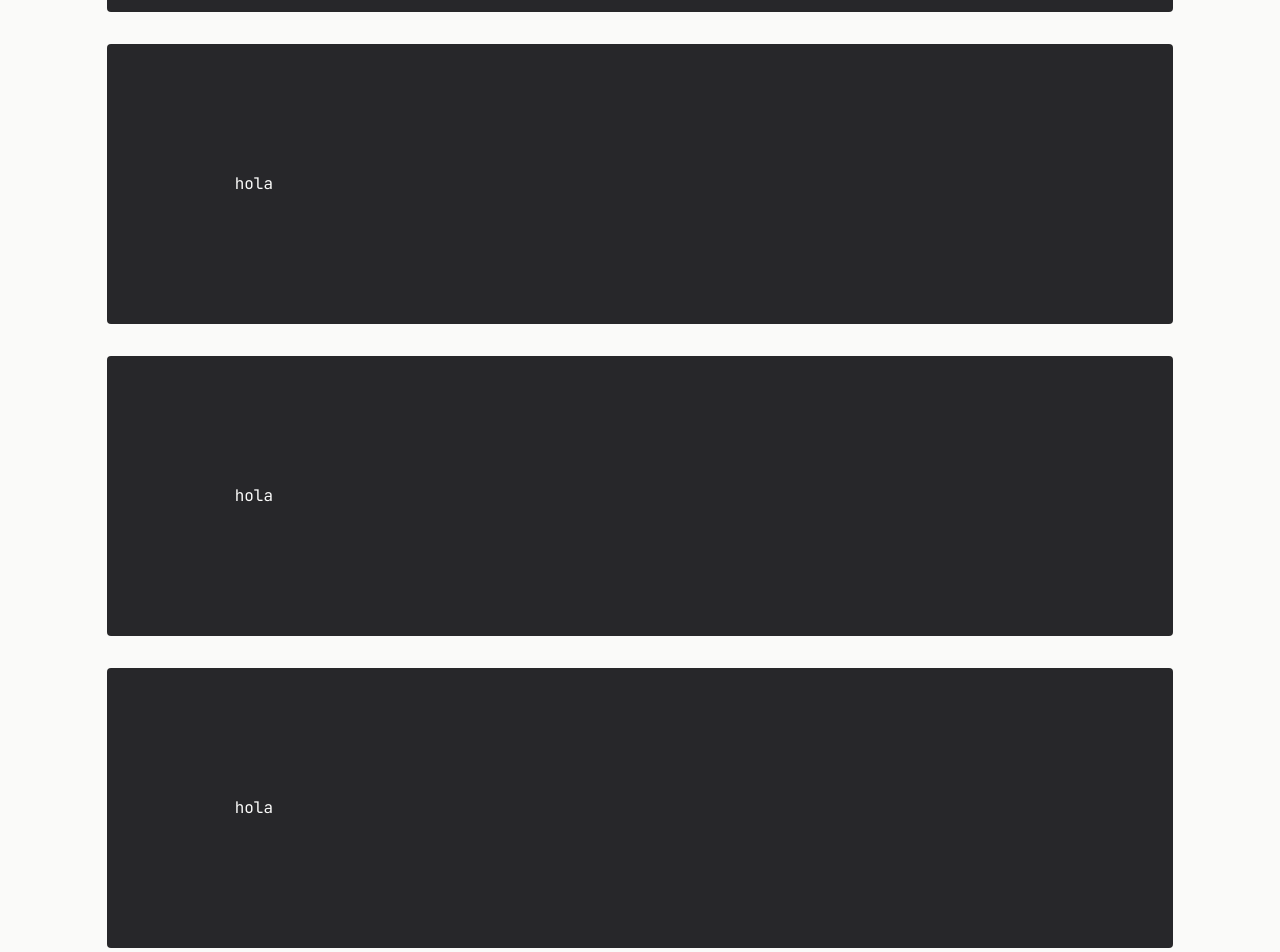
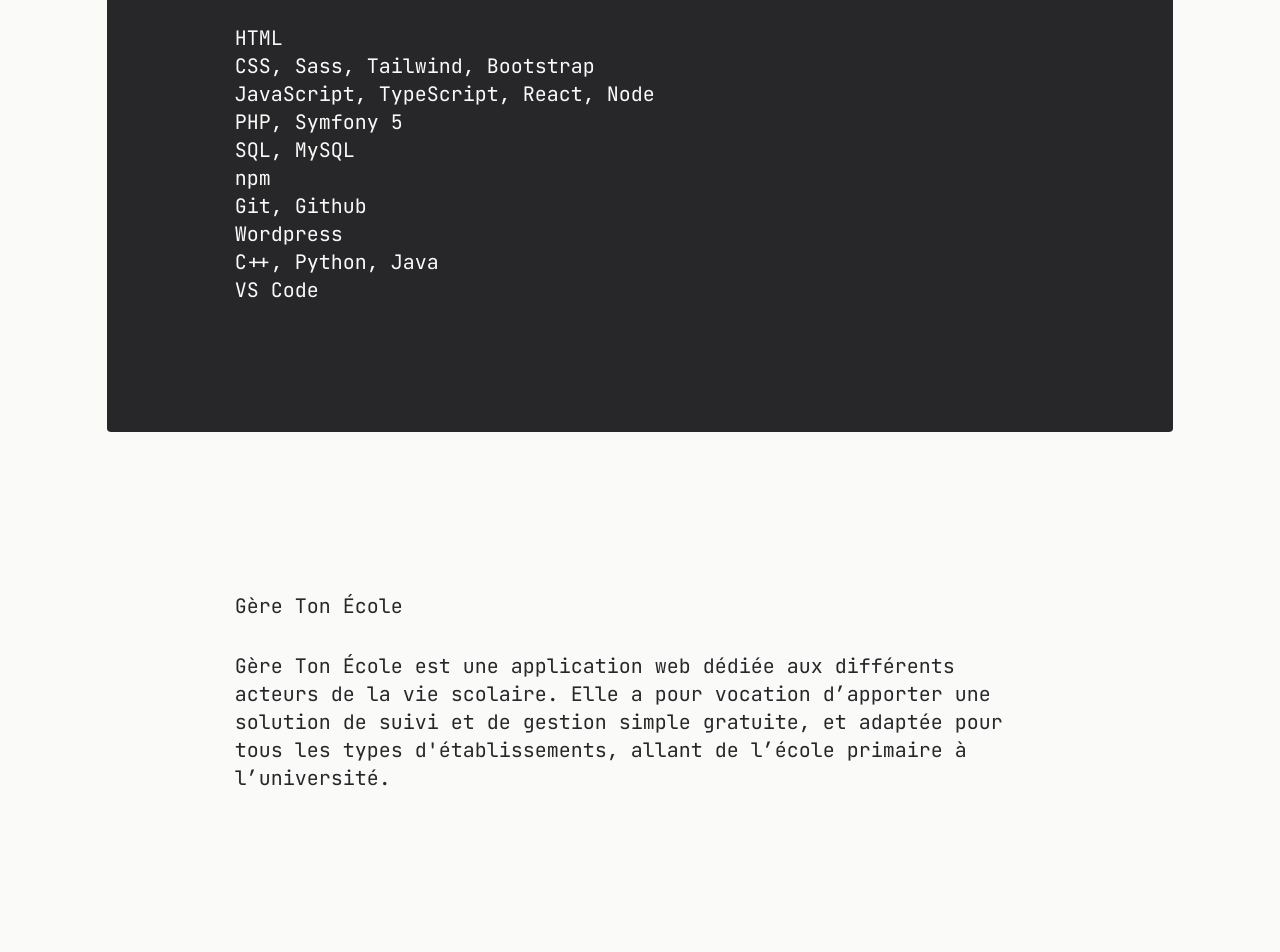
Before and after one commit to mandyibene/mandyibene.github.io, a Next.js app: page / in a window 1280 px wide. Shown: the part 840-1792 px from the top of the page. Built offline with nearby package versions, Linux system fonts and the light colour scheme.

Commit message:
Made an MVP, added some doc

```diff
--- a/src/app/hooks/parallax.tsx
+++ b/src/app/hooks/parallax.tsx
@@ -1,5 +1,8 @@
 import { useEffect, useState } from "react";
 
+/**
+ * Makes reffered element appear only when intersecting with viewport
+ */
 export const useIsVisible = (ref: React.RefObject<HTMLDivElement | HTMLHeadingElement | null>) => {
   const [isIntersecting, setIntersecting] = useState(false);
   const [hasAppeared, setHasAppeared] = useState(false);
--- a/src/app/page.tsx
+++ b/src/app/page.tsx
@@ -15,28 +15,49 @@ export default function Home() {
 
   return (
     <main className="relative top-O w-full flex flex-col items-center">
+
+      {/* quick intro */}
       <Section>
         <h1 ref={ref1} className={h1ClassName}>
           {h1Text.split('').map((charac, i) => {
             return <span key={`h1-${i}`} className={`${h1SpanClassname}`} style={{ transitionDelay: `${(i + 1) * 10}ms` }}>{charac}</span>
           })}
         </h1>
+        <span className="mt-4 xs:mt-6 md:mt-8 text-center xs:text-2xl md:text-4xl">Développeuse web</span>
+        <div className="flex flex-row gap-16 mt-16">
+          <a href="https://linkedin.com/in/mandy-ibene" target="_blank">LinkedIn</a>
+          <a href="https://github.com/mandyibene" target="_blank">GitHub</a>
+        </div>
       </Section>
+
+      {/* skills */}
       <Section contrast>
-        hola
+        <ul className="w-full">
+          <li>HTML</li>
+          <li>CSS, Sass, Tailwind, Bootstrap</li>
+          <li>JavaScript, TypeScript, React, Node</li>
+          <li>PHP, Symfony 5</li>
+          <li>SQL, MySQL</li>
+          <li>npm</li>
+          <li>Git, Github</li>
+          <li>Wordpress</li>
+          <li>C++, Python, Java</li>
+          <li>VS Code</li>
+        </ul>
       </Section>
-      <Section contrast>
-        hola
+
+      {/* projects */}
+      <Section >
+        <div className="flex flex-col w-full">
+          <a href="https://geretonecole.fr/" target="_blank">Gère Ton École</a>
+          <div className="mt-8">
+            Gère Ton École est une application web dédiée aux différents acteurs de la vie scolaire. Elle a pour vocation d’apporter une solution de suivi et de gestion simple
+            gratuite, et adaptée pour tous les types d'établissements, allant de l’école
+            primaire à l’université.
+          </div>
+        </div>
       </Section>
-      <Section contrast>
-        hola
-      </Section>
-      <Section contrast>
-        hola
-      </Section>
-      <Section contrast>
-        hola
-      </Section>
+
     </main>
   );
 }
--- a/src/components/BurgerCrossButton.tsx
+++ b/src/components/BurgerCrossButton.tsx
@@ -12,6 +12,9 @@ interface BurgerIconProps {
   onClick: () => void;
 }
 
+/**
+ * Button switching appearance between burger and cross when clicking on it
+ */
 function BurgerCrossButton({ responsive, position, color, isIconBurger, clickedOnce, onClick }: BurgerIconProps) {
 
   const strokeSize = 'h-[3px]';
--- a/src/components/Section.tsx
+++ b/src/components/Section.tsx
@@ -12,7 +12,16 @@ export default function Section({ contrast, children }: SectionProps) {
   const { darkMode } = useContext(ThemeContext) as ThemeContextType;
 
   return (
-    <section className={`w-full lg:w-5/6 2xl:w-3/4 3xl:w-2/3 lg:mb-8 p-8 xs:p-16 xl:p-32 lg:rounded-sm ${contrast && "bg-zinc-800 dark:bg-zinc-500"} ${!darkMode && !contrast ? "text-zinc-800" : "text-stone-50"}`}>
+    <section className={`
+      flex flex-col items-center
+      w-full lg:w-5/6 2xl:w-3/4 3xl:w-2/3
+      lg:mb-8 p-8 xs:p-16 xl:p-32
+      lg:rounded-sm
+      ${contrast && "bg-zinc-800 dark:bg-zinc-500"}
+      text-xl
+      ${!darkMode && !contrast ? "text-zinc-800" : "text-stone-50"}
+      `}
+    >
       {children}
     </section>
   )
```
Also changed, not shown: 1 other file (tests, documents, lock files or other folders).
